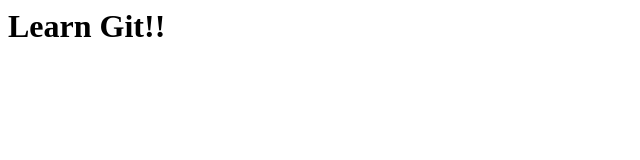
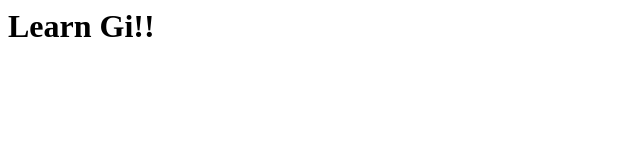
Before and after one commit to Abrar0204/Git-test, a plain HTML site: page index.html in a window 1280 px wide. Shown: the full height of the page, 0-640 px from the left. Drawn offline with Linux system fonts and the light colour scheme.

Commit message:
Made some more changes

```diff
--- a/index.html
+++ b/index.html
@@ -7,6 +7,6 @@
     </style>
   </head>
   <body>
-    <h1>Learn Git!!</h1>
+    <h1>Learn Gi!!</h1>
   </body>
 </html>
```
